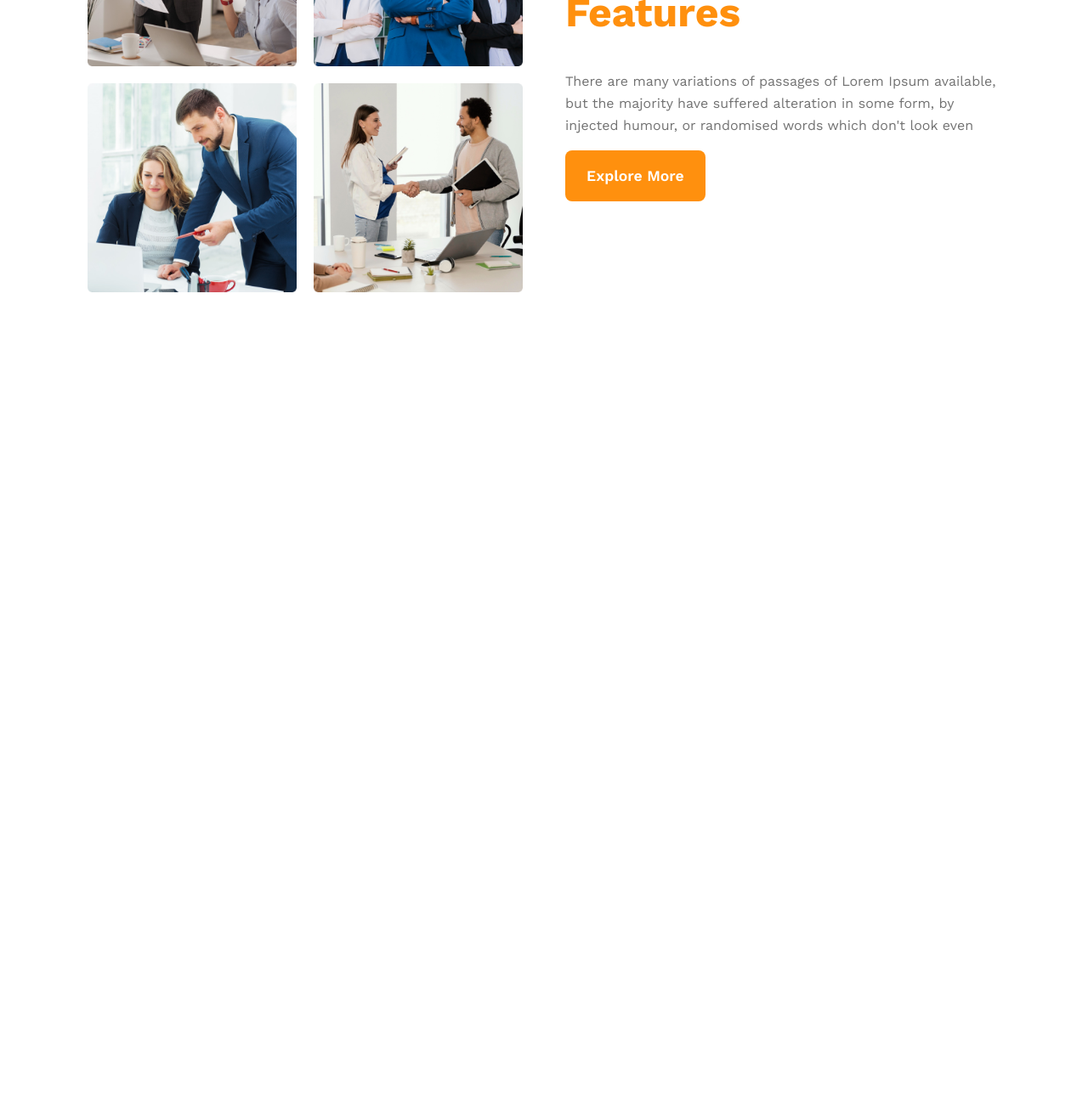
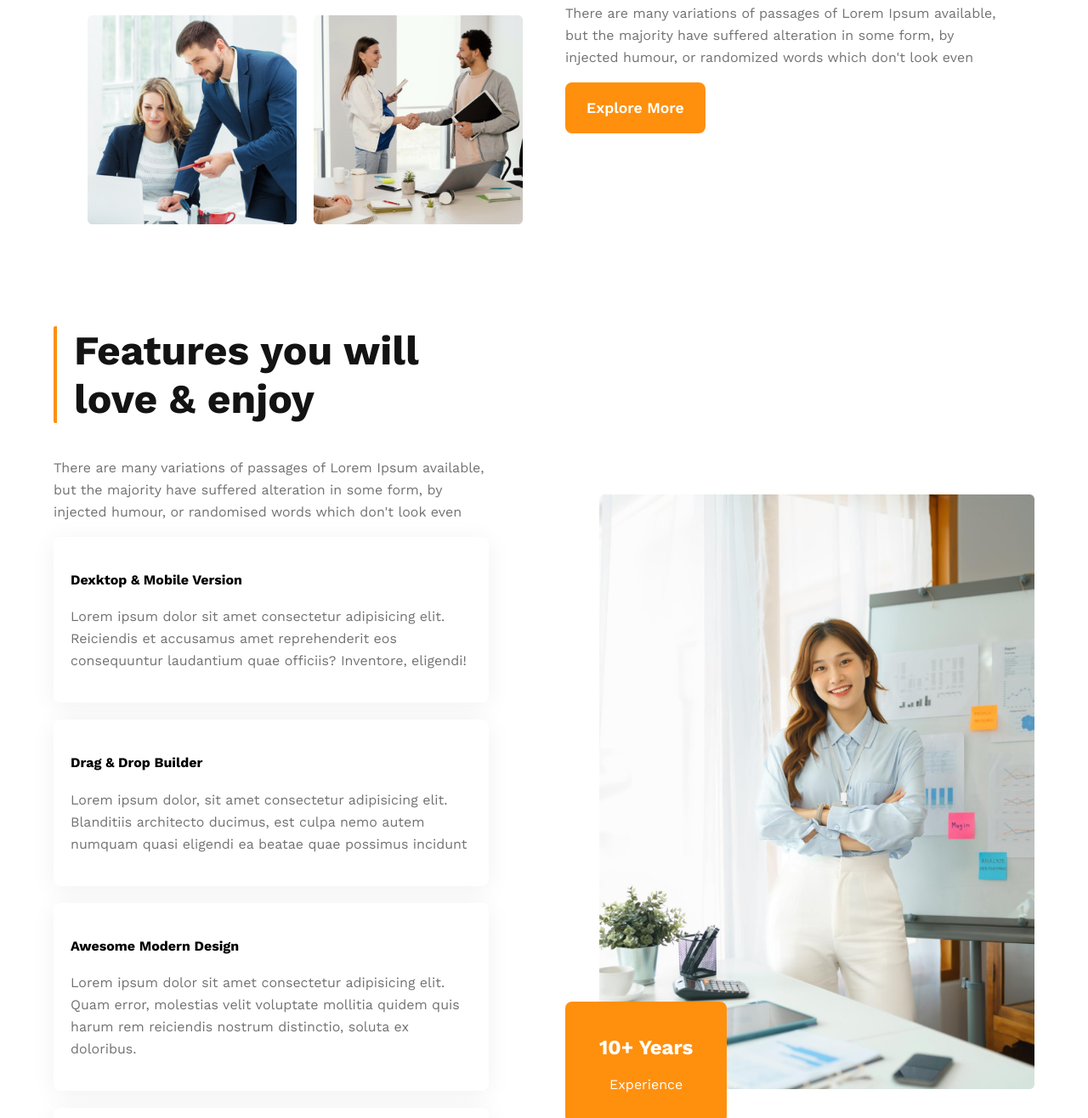
Before and after one commit to ThisIsMahim/G3-architects-project, a plain HTML site: page index.html in a window 1280 px wide. Shown: the part 1484-2800 px from the top of the page at 85% size. Before the commit the page ends 1908 px from the top, so only its background shows below. Drawn offline with nearby package versions, Linux system fonts and the light colour scheme.

Commit message:
added service section

```diff
--- a/index.html
+++ b/index.html
@@ -37,9 +37,41 @@
             <div class="feature-img-container"><img src="images/team1.png" alt="" class="feature-img"><img src="images/team2.png" alt="" class="feature-img"><img src="images/team3.png" alt="" class="feature-img"><img src="images/team4.png" alt="" class="feature-img"></div>
             <div class="feature-text-container">
                 <h2 class="feature-title">Quick list <span class="s1">of Our </span> <span class="s2">Features</span></h2>
-                <p class="feature-desc">There are many variations of passages of Lorem Ipsum available, but the majority have suffered alteration in some form, by injected humour, or randomised words which don't look even</p>
+                <p class="feature-desc">There are many variations of passages of Lorem Ipsum available, but the majority have suffered alteration in some form, by injected humour, or randomized words which don't look even</p>
                 <button class="banner-btn">Explore More</button>
             </div>
+        </section>
+        <!-- features section ends -->
+        <section class="service-section">
+            <!-- service section starts  -->
+            <div class="service-text-container">
+                <h2 class="service-title">Features you will love & enjoy</h2>
+                <p class="service-desc">There are many variations of passages of Lorem Ipsum available, but the majority have suffered alteration in some form, by injected humour, or randomised words which don't look even</p>
+                <div class="service-box">
+                    <h4 class="service-name">Dexktop & Mobile Version</h4>
+                    <p class="service-desc">Lorem ipsum dolor sit amet consectetur adipisicing elit. Reiciendis et accusamus amet reprehenderit eos consequuntur laudantium quae officiis? Inventore, eligendi!</p>
+                </div>
+                <div class="service-box">
+                    <h4 class="service-name">Drag & Drop Builder</h4>
+                    <p class="service-desc">Lorem ipsum dolor, sit amet consectetur adipisicing elit. Blanditiis architecto ducimus, est culpa nemo autem numquam quasi eligendi ea beatae quae possimus incidunt</p>
+                </div>
+                <div class="service-box">
+                    <h4 class="service-name">Awesome Modern Design</h4>
+                    <p class="service-desc">Lorem ipsum dolor sit amet consectetur adipisicing elit. Quam error, molestias velit voluptate mollitia quidem quis harum rem reiciendis nostrum distinctio, soluta ex doloribus.</p>
+                </div>
+                <div class="service-box">
+                    <h4 class="service-name">Super Easy to Edit</h4>
+                    <p class="service-desc">Lorem ipsum dolor sit amet, consectetur adipisicing elit. Autem consequatur pariatur minus ab, ipsa rerum officiis doloremque provident illo, et placeat repudiandae </p>
+                </div>
+            </div>
+            <div class="service-img-container">
+                <img src="images/architect.png" alt="" class="service-img">
+                <div class="exp-box">
+                    <h2>10+ Years</h2>
+                    <p>Experience</p>
+                </div>
+            </div>
+            <!-- service section ends  -->
         </section>
     </main>
     <footer></footer>
--- a/styles/index.css
+++ b/styles/index.css
@@ -21,7 +21,7 @@ header{
     display: flex;
     justify-content: space-between;
     align-items: center;
-    padding: 50px;
+    padding: 10px 50px;
 }
 .logo-text{
     font-size: 2.8rem;
@@ -41,7 +41,7 @@ header{
     text-decoration: none;
     color: #424242;
     font-size: 1rem;
-    font-weight: 500;
+    font-weight: 600;
 }
 .menu-option:hover{
     background-color: #56bfcf78;
@@ -121,6 +121,56 @@ header{
     line-height: 26px;
 }
 
+/* service style  */
+.service-section{
+    display: flex;
+    justify-content: center;
+    column-gap: 130px;
+    align-items: center;
+    margin-bottom: 80px;
+}
+.service-title{
+    color: #131313;
+    font-size: 3rem;
+    font-weight: 700;
+    border-left: 4px solid #FF900E;
+    border-radius: 2px;
+    padding-left: 20px;
+}
+.service-box{
+    padding: 20px;
+    margin-bottom: 20px;
+    border-radius: 8px;
+    background: #FFF;
+    box-shadow: 0px 4px 30px 0px rgba(0, 0, 0, 0.06);
+}
+.service-text-container,.service-img-container{
+ width: 40%;
+}
+.service-img-container{
+    position: relative;
+    height: 700px;
+}
+.exp-box{
+    position: absolute;
+    left: -40px;
+    bottom: -40px;
+    border-radius: 8px;
+    background: #FF900E;
+    padding: 20px 40px;
+    color: #FFF;
+    text-align: center;
+}
+.service-img{
+    width: 100%;
+    height: 100%;
+}
+.service-desc{
+    color: #727272;
+    font-weight: 400;
+    line-height: 26px;
+}
+
 /* media query */
 
 /* for mobile device */
@@ -155,6 +205,16 @@ header{
         padding: 10px 12px;
         font-size: medium;
     }
+    .service-section{
+        flex-direction: column;
+    }
+    .service-img-container{
+        width: 75%;
+        height: 600px;
+    }
+    .service-text-container{
+        width: 70%;
+    }
 }
 
 /* for medium device */
@@ -168,11 +228,18 @@ header{
     }
     .menu-list{
         flex-direction: column;
-        text-align: center;
+        margin: 0;
+        padding: 0;
         row-gap: 10px;
     }
     .feature-img-container{
         grid-template-columns: auto;
         grid-template-rows: repeat(4,1fr);
     }
+    .service-section{
+        flex-direction: column;
+    }
+    .service-img-container{
+        width: 80%;
+    }
 }
```
